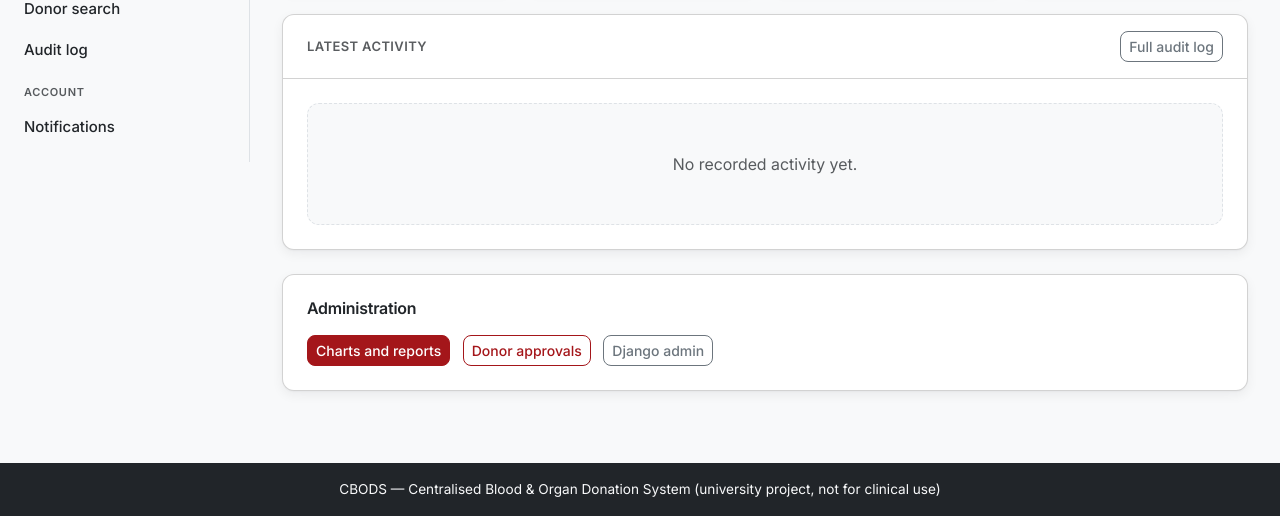
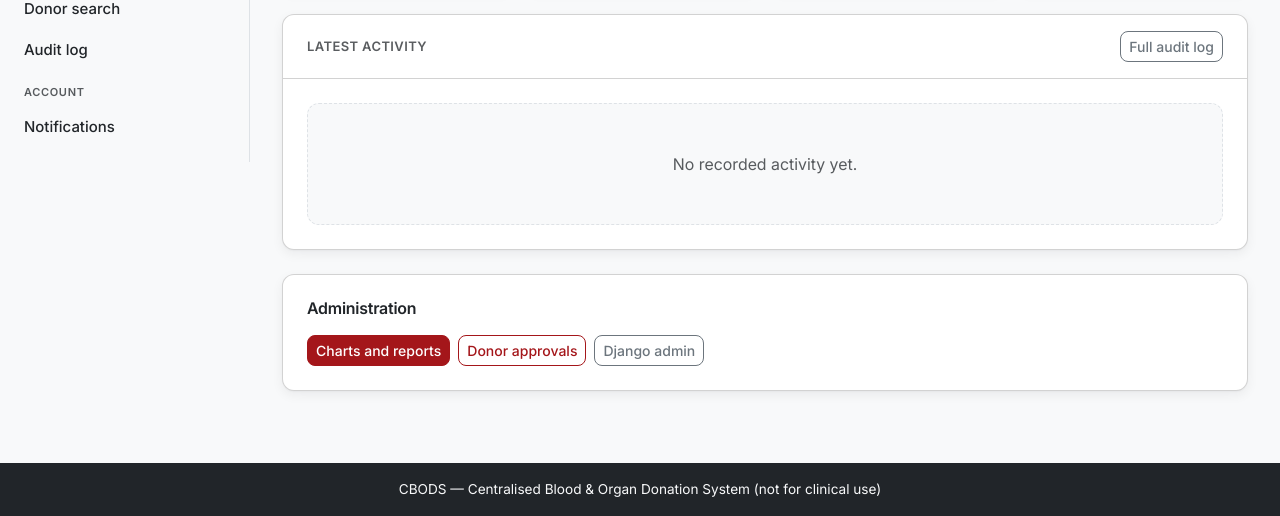
Before and after one commit to Elkanah43/CBODS---Claude, a Django app: page /accounts/dashboard/ in a window 1280 px wide. Shown: the part 357-873 px from the top of the page. Run offline with Django 5.2, Linux system fonts and the light colour scheme; the visitor is signed in with stand-in values (Sample User, id 1); data comes from the database, SQL or seed files in the repository; data that the repository does not hold is empty; some libraries are stand-ins or nearby versions.

Commit message:
Refactor dashboard buttons layout and update footer text for clarity

```diff
--- a/templates/accounts/dashboard.html
+++ b/templates/accounts/dashboard.html
@@ -250,9 +250,11 @@
   <div class="card shadow-sm mb-4">
     <div class="card-body">
       <h2 class="h6 mb-3">Administration</h2>
-      <a href="{% url 'admin_dashboard' %}" class="btn btn-sm btn-brand me-2">Charts and reports</a>
-      <a href="{% url 'donor_approval_queue' %}" class="btn btn-sm btn-outline-brand me-2">Donor approvals</a>
-      <a href="/admin/" class="btn btn-sm btn-outline-secondary">Django admin</a>
+      <div class="d-flex flex-wrap gap-2">
+        <a href="{% url 'admin_dashboard' %}" class="btn btn-sm btn-brand">Charts and reports</a>
+        <a href="{% url 'donor_approval_queue' %}" class="btn btn-sm btn-outline-brand">Donor approvals</a>
+        <a href="/admin/" class="btn btn-sm btn-outline-secondary">Django admin</a>
+      </div>
     </div>
   </div>
 {% endif %}
--- a/templates/base.html
+++ b/templates/base.html
@@ -93,7 +93,7 @@ the auth pages keep the vertical centring their main_class relies on.
 </div>
 
 <footer class="bg-dark text-light text-center py-3 mt-auto" data-bs-theme="dark">
-  <div class="container">CBODS &mdash; Centralised Blood &amp; Organ Donation System (university project, not for clinical use)</div>
+  <div class="container">CBODS &mdash; Centralised Blood &amp; Organ Donation System (not for clinical use)</div>
 </footer>
 
 <script src="{% static 'vendor/bootstrap.bundle.min.js' %}"></script>
```
